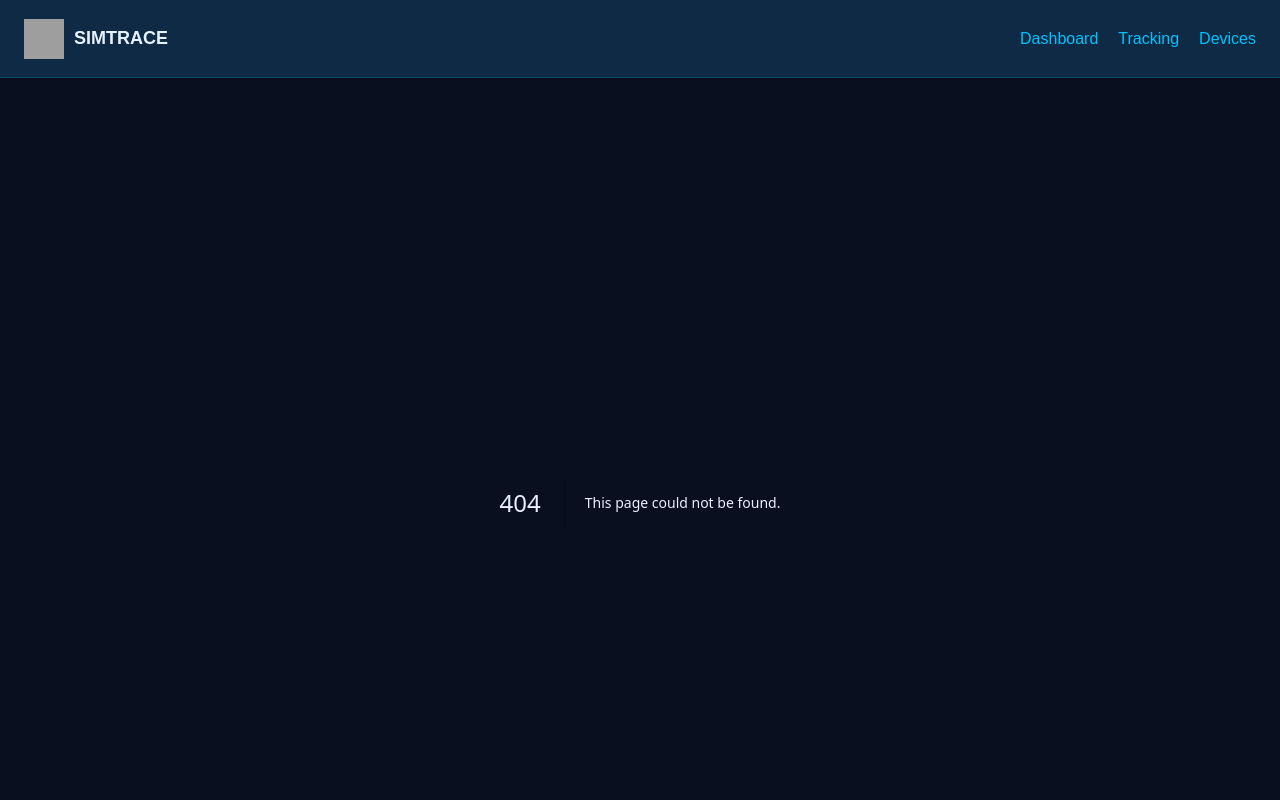
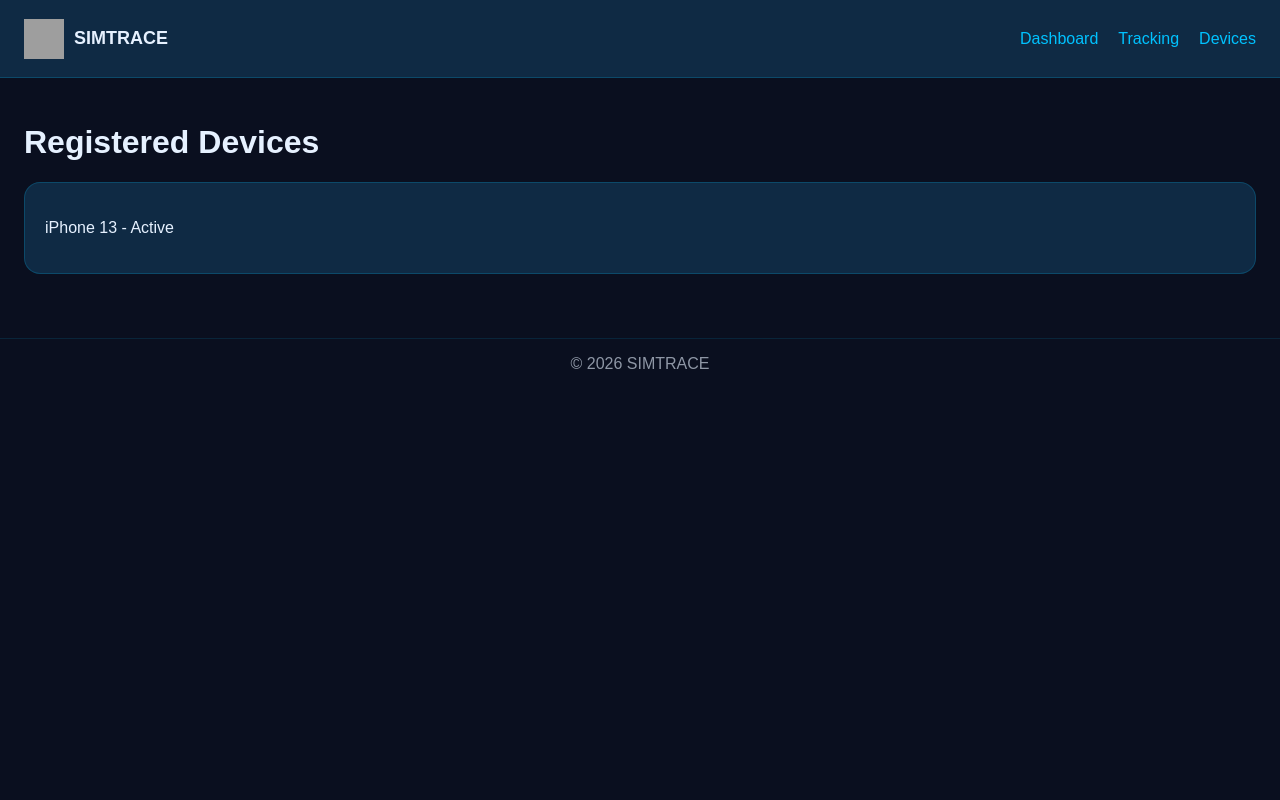
Before and after one commit to wamakena/PHONETRACE, a Next.js app: page /devices in a window 1280 px wide. Before the commit this address had no page. Shown: the top 800 px of the page. Built offline with nearby package versions, Linux system fonts and the light colour scheme; grey boxes are pictures that could not be loaded.

Commit message:
Create page.js

```diff
--- /dev/null
+++ b/app/devices/page.js
@@ -0,0 +1,11 @@
+export default function Devices() {
+  return (
+    <div>
+      <h1>Registered Devices</h1>
+
+      <div className="card">
+        <p>iPhone 13 - Active</p>
+      </div>
+    </div>
+  );
+}
```
